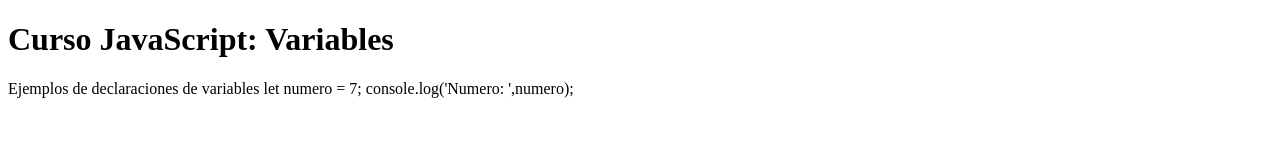
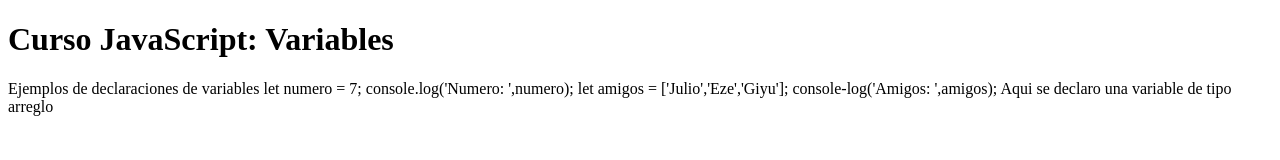
Before and after one commit to Diocleniax789/curso-js, a plain HTML site: page index.html in a window 1280 px wide. Drawn offline with Linux system fonts and the light colour scheme.

Commit message:
se agrego un nuevo comentario

```diff
--- a/index.html
+++ b/index.html
@@ -21,6 +21,12 @@
 
 		console.log('Numero: ',numero);
 
+
+		let amigos = ['Julio','Eze','Giyu'];
+		console-log('Amigos: ',amigos);
+
+		Aqui se declaro una variable de tipo arreglo
+
 	</p>
 
 </body>
```
